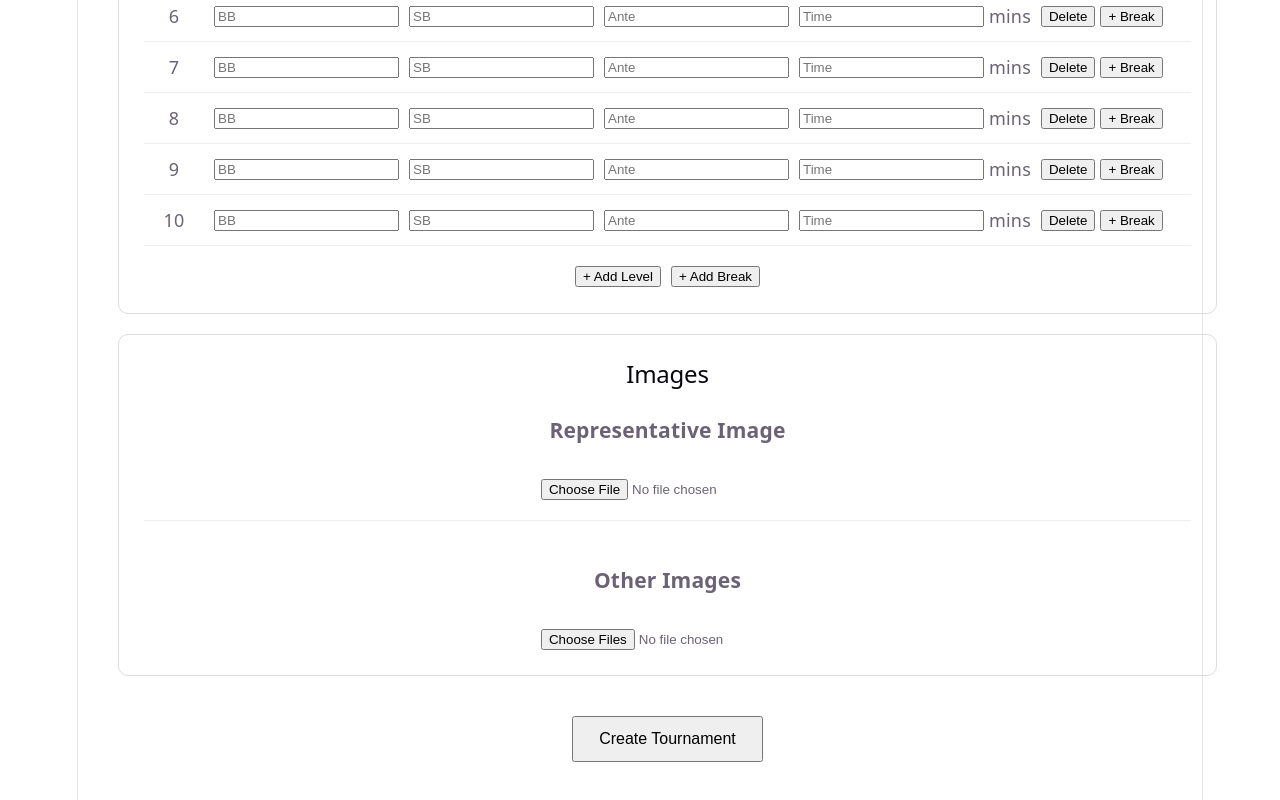
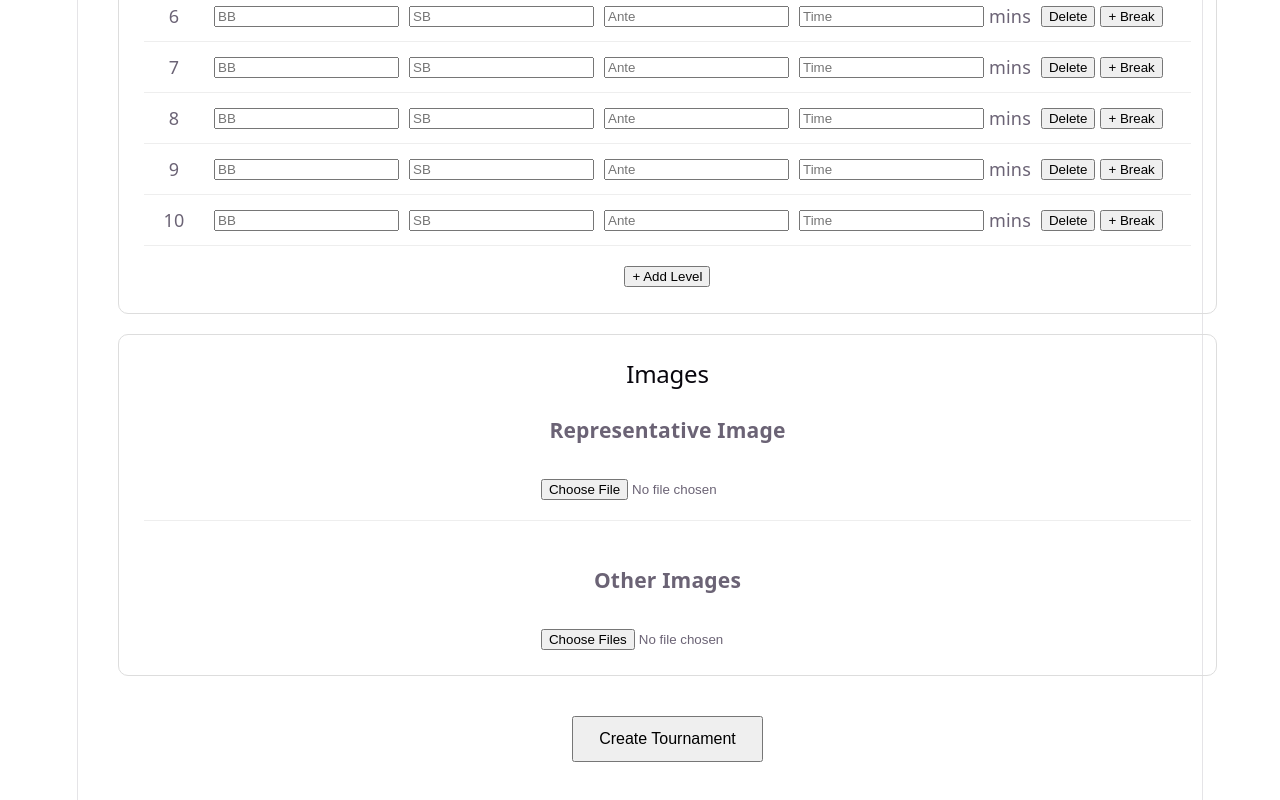
Before and after one commit to NamkyuAhn/tournament_info_frontend, a React (Vite) app: page /shop-tournaments/create in a window 1280 px wide. Shown: the part 1922-2722 px from the top of the page. Built offline with nearby package versions, Linux system fonts and the light colour scheme.

Commit message:
refactor : deleted add break button in BlindStrucutureEditor

```diff
--- a/src/components/BlindStructureEditor.jsx
+++ b/src/components/BlindStructureEditor.jsx
@@ -573,16 +573,6 @@ const sendData = (data) => {
       >
         + Add Level
       </button>
-      <button
-        type="button"
-        onClick={addBreak}
-        style={{
-          marginTop: "10px",
-          marginLeft: "10px",
-        }}
-      >
-        + Add Break
-      </button>
 
     </div>
 
```
